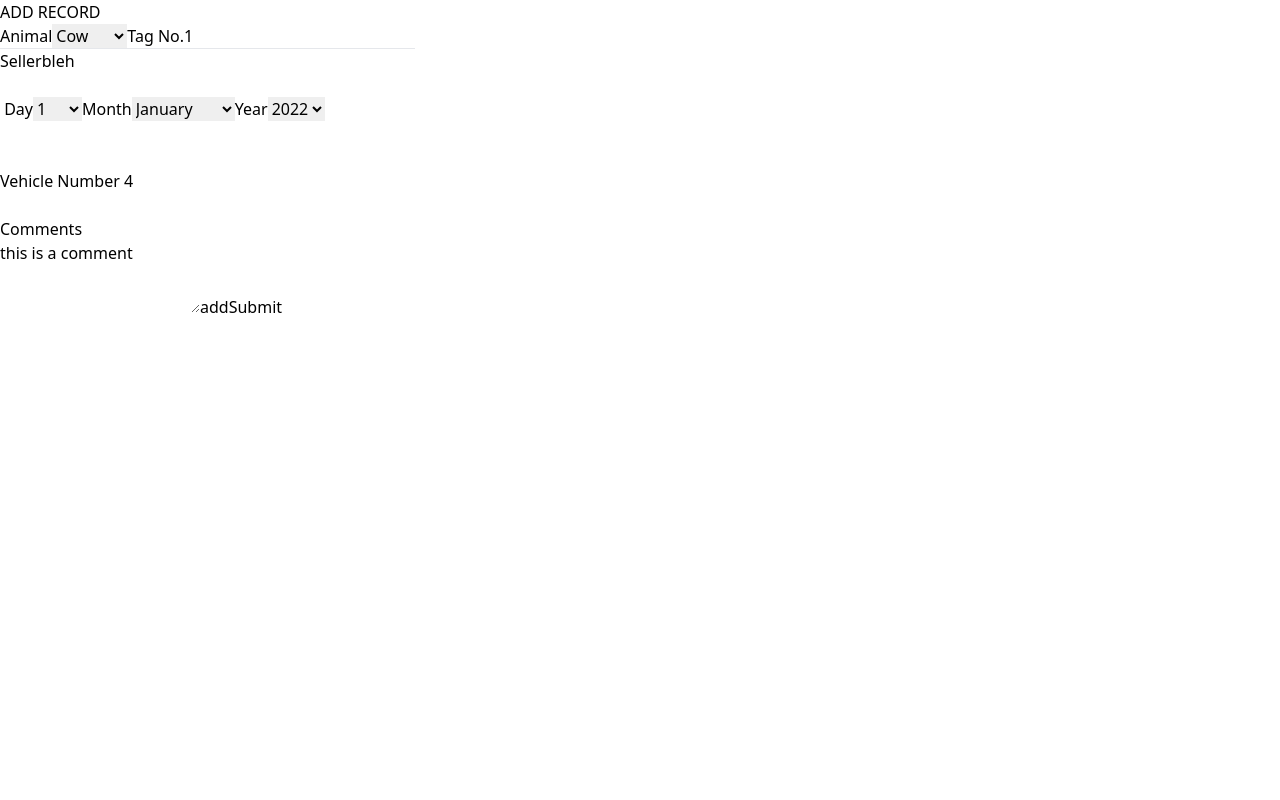
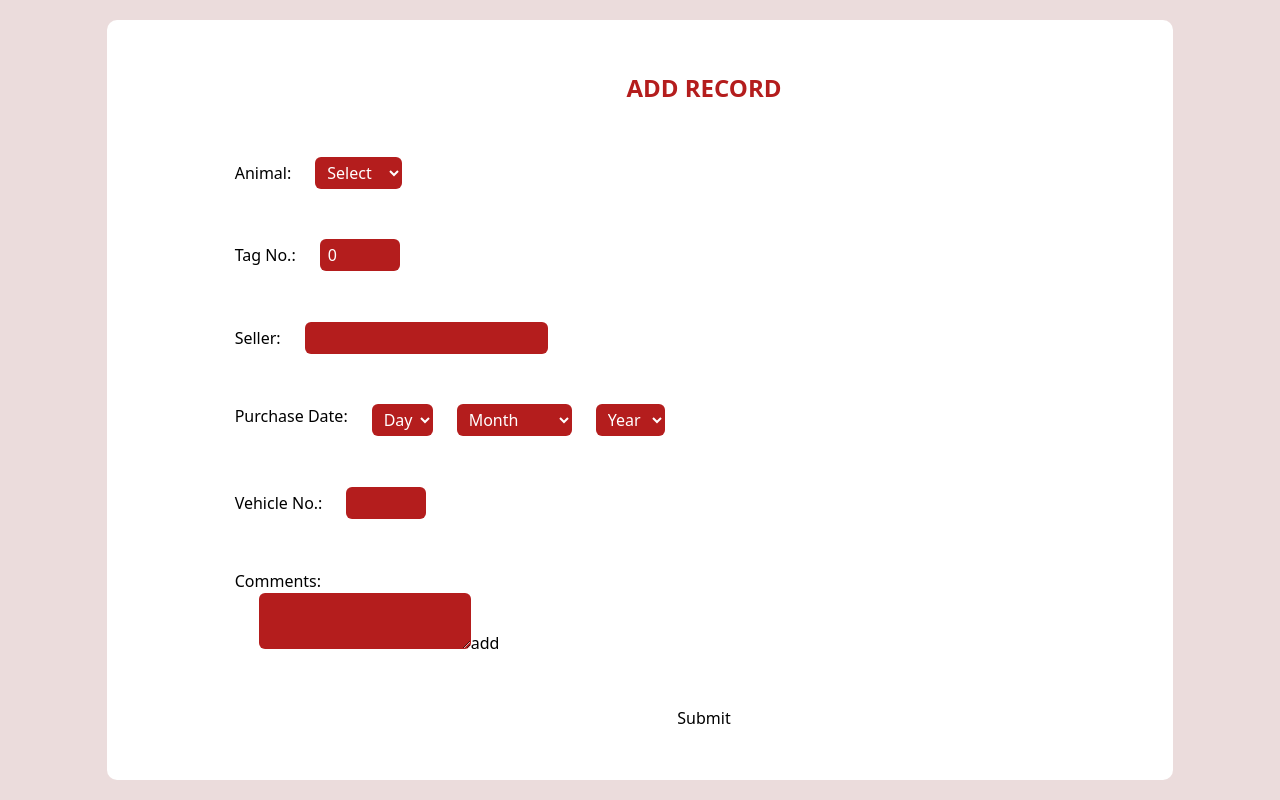
Before and after one commit to Adarshb2000/Dairy, a React (Vite) app in the folder Frontend/: page /new-record in a window 1280 px wide. Built offline with nearby package versions, Linux system fonts and the light colour scheme.

Commit message:
some more css

```diff
--- a/Frontend/src/DateElement.js
+++ b/Frontend/src/DateElement.js
@@ -1,16 +1,16 @@
 import { useState } from 'react'
 
-const DateElement = (props) => {
-  const [day, setDay] = useState(1)
-  const [month, setMonth] = useState(1)
-  const [year, setYear] = useState(1969)
+const DateElement = ({ label, name, className }) => {
+  const currYear = new Date().getFullYear()
+  const years = Array.from({ length: currYear - 2000 + 1 }).map(
+    (_, index) => currYear - index
+  )
+  const [day, setDay] = useState('')
+  const [month, setMonth] = useState('')
+  const [year, setYear] = useState('')
   const days = Array.from({ length: 31 }).map((val, index) => index + 1)
   const months = Array.from({ length: 12 }).map((val, index) =>
     new Date(0, index).toLocaleString('en', { month: 'long' })
-  )
-  const currYear = new Date().getFullYear()
-  const years = Array.from({ length: currYear - 2000 + 1 }).map(
-    (val, index) => currYear - index
   )
 
   const [date, setDate] = useState(new Date().toISOString().split('T')[0])
@@ -20,16 +20,12 @@ const DateElement = (props) => {
   }
 
   return (
-    <div>
-      <label>
-        {' '}
-        {props.label} &nbsp;
-        <label>
-          Day
+    <div className="datebox">
+      <label>{label}</label>
+      {/* <div> */}
       <select
         id="day"
         name="Day"
-            defaultValue={null}
         onChange={(e) => {
           setDay(e.target.value)
           onDateChange()
@@ -38,8 +34,10 @@ const DateElement = (props) => {
           setDay(e.target.value)
           onDateChange()
         }}
+        className={className}
+        value={day}
       >
-            <option defaultValue={true} disabled>
+        <option value={''} disabled>
           Day
         </option>
         {days.map((value) => {
@@ -50,13 +48,9 @@ const DateElement = (props) => {
           )
         })}
       </select>
-        </label>
-        <label>
-          Month
       <select
         id="month"
         name="Month"
-            defaultValue={null}
         onChange={(e) => {
           setMonth(e.target.value)
           onDateChange()
@@ -65,8 +59,10 @@ const DateElement = (props) => {
           setMonth(e.target.value)
           onDateChange()
         }}
+        className={className}
+        value={month}
       >
-            <option defaultValue={true} disabled>
+        <option value="" disabled>
           Month
         </option>
         {months.map((value, index) => {
@@ -77,13 +73,9 @@ const DateElement = (props) => {
           )
         })}
       </select>
-        </label>
-        <label>
-          Year
       <select
         id="year"
         name="Year"
-            defaultValue={null}
         onChange={(e) => {
           setYear(e.target.value)
           onDateChange()
@@ -92,8 +84,10 @@ const DateElement = (props) => {
           setYear(e.target.value)
           onDateChange()
         }}
+        className={className}
+        value={year}
       >
-            <option defaultValue={true} disabled>
+        <option value="" disabled>
           Year
         </option>
         {years.map((value, index) => {
@@ -104,15 +98,8 @@ const DateElement = (props) => {
           )
         })}
       </select>
-        </label>
-        <input
-          onChange={() => {}}
-          name={props.name}
-          value={date}
-          hidden
-          type="date"
-        />
-      </label>
+      <input onChange={() => {}} name={name} value={date} hidden type="date" />
+      {/* </div> */}
     </div>
   )
 }
--- a/Frontend/src/Home.js
+++ b/Frontend/src/Home.js
@@ -19,12 +19,14 @@ const Home = () => {
     }
   }
   return (
-    <div>
-      <form onSubmit={formSubmit}>
-        <h4> SEARCH RECORD </h4>
+    <div className="wrapper">
+      <form className="box2" onSubmit={formSubmit}>
+        <h4 className="heading1"> SEARCH RECORD </h4>
+        <div className="box3">
           <label htmlFor="animal">
-          Animal
+            Animal:
             <select
+              className="inputs"
               id="animal"
               name="Animal"
               onChange={(e) => setAnimal(e.target.value)}
@@ -38,8 +40,9 @@ const Home = () => {
             </select>
           </label>
           <label htmlFor="tag">
-          Tag No.
+            Tag No.:
             <input
+              className="inputs"
               onChange={(e) => setTag(e.target.value)}
               id="tag"
               name="Tag"
@@ -48,18 +51,22 @@ const Home = () => {
               min={0}
             />
           </label>
-        <button type="submit">search</button>
+        </div>
+        <button className="buttons" type="submit">
+          search
+        </button>
       </form>
       <hr />
       <br />
-      <button>
-        <Link to={'/new-record'}>add new</Link>
+      <button className="buttons2">
+        <Link to={'/new-record'}>add new record</Link>
       </button>
       <br />
       <hr />
       <br />
       <Link to="/add-milk">check here</Link>
       <button
+        className="buttons2"
         onClick={() => {
           logout(navigate)
         }}
--- a/Frontend/src/NewRecord.js
+++ b/Frontend/src/NewRecord.js
@@ -3,21 +3,23 @@ import { Navigate, useNavigate } from 'react-router-dom'
 import { logDetails, logout, objectForSubmission } from './Helper'
 import DateElement from './DateElement'
 import { DataBaseError, TokenError } from './CustomErrors'
+import SelectElement from './SelectElement'
 const NewRecord = () => {
   const navigate = useNavigate()
-  const [animal, setAnimal] = useState('cow')
-  const [tag, setTag] = useState(1)
-  const [seller, setSeller] = useState('bleh')
+  const [tag, setTag] = useState(0)
+  const [seller, setSeller] = useState('')
   const [loading, setLoading] = useState(false)
-  const [vehicleNumber, setVehicleNumber] = useState('4')
-  const comments = useRef(['this is a comment'])
+  const [vehicleNumber, setVehicleNumber] = useState()
+  const comments = useRef([])
   const [currComment, setCurrComment] = useState('')
+  const [fr, setFr] = useState(false)
 
   return loading ? (
     <>Loading...</>
   ) : (
-    <div>
+    <div className="wrapper">
       <form
+        className="box0 bigbox w-5/6 bg-white"
         onSubmit={(event) => {
           event.preventDefault()
           setLoading(true)
@@ -36,22 +38,20 @@ const NewRecord = () => {
             })
         }}
       >
-        <h4> ADD RECORD </h4>
-        <label htmlFor="animal">
-          Animal
-          <select
-            id="animal"
+        <h4 className="heading1"> ADD RECORD </h4>
+        <SelectElement
           name="animal"
-            defaultValue={null}
-            onChange={(e) => setAnimal(e.target.value)}
-          >
-            <option value="cow">Cow</option>
-            <option value="buffalo">Buffalo</option>
-          </select>
-        </label>
+          label="Animal:"
+          options={[
+            ['Cow', 'cow'],
+            ['Buffalo', 'buffalo'],
+          ]}
+          className="inputs"
+        />
         <label htmlFor="tag">
-          Tag No.
+          Tag No.:
           <input
+            className="inputs w-20"
             onChange={(e) => setTag(e.target.value)}
             value={tag}
             id="tag"
@@ -59,25 +59,25 @@ const NewRecord = () => {
             type="number"
           />
         </label>
-        <hr />
-        <label htmlFor="purchaseDate"></label>
         <label htmlFor="seller">
-          Seller
+          Seller:
           <input
+            className="inputs"
             onChange={(e) => setSeller(e.target.value)}
             id="seller"
             name="seller"
             value={seller}
           />
         </label>
-        <br />
-        <br />
-        <DateElement name="purchaseDate" />
-        <br />
-        <br />
+        <DateElement
+          label="Purchase Date:"
+          name="purchaseDate"
+          className="inputs max-w-min"
+        />
         <label htmlFor="vehicleNumber">
-          Vehicle Number{' '}
+          Vehicle No.:
           <input
+            className="inputs w-20"
             onChange={(e) => setVehicleNumber(e.target.value)}
             id="vehicleNumber"
             name="vehicleNumber"
@@ -85,32 +85,53 @@ const NewRecord = () => {
             value={vehicleNumber}
           />
         </label>
-        <br />
-        <br />
+
         <label htmlFor="comments">
-          Comments{' '}
-          <ul>
+          Comments:{' '}
+          <div
+            className="max-h-20 overflow-y-scroll"
+            hidden={!comments.current.length}
+          >
+            <ul className="text-red1">
+              {fr ? '' : ''}
               {comments.current.map((val, index) => (
-              <li key={index}>
+                <li
+                  key={index}
+                  onClick={(e) => {
+                    comments.current = comments.current.filter((val) => {
+                      return val !== e.target.innerText.trim()
+                    })
+                    setFr(!fr)
+                  }}
+                >
                   {val}
                   <br />
                 </li>
               ))}
             </ul>
+          </div>
+          <div className="flex-row">
             <textarea
+              className="inputs"
               onChange={(e) => setCurrComment(e.target.value)}
               id="comments"
               name="comments"
+              value={currComment}
             />
             <button
               type="button"
               onClick={() => {
+                if (currComment) {
                   comments.current.push(currComment)
                   setCurrComment('')
+                } else {
+                  alert('Enter some comment')
+                }
               }}
             >
               add
             </button>
+          </div>
         </label>
         <button type="submit">Submit</button>
       </form>
--- a/Frontend/src/SelectElement.js
+++ b/Frontend/src/SelectElement.js
@@ -1,6 +1,12 @@
 import { useState } from 'react'
 
-const SelectElement = ({ name, options, label, defaultValue = null }) => {
+const SelectElement = ({
+  name,
+  options,
+  label,
+  defaultValue = '',
+  className = '',
+}) => {
   const [variable, setVariable] = useState(defaultValue)
 
   return (
@@ -19,6 +25,7 @@ const SelectElement = ({ name, options, label, defaultValue = null }) => {
           onChange={({ target }) => setVariable(target.value)}
           onBlur={({ target }) => setVariable(target.value)}
           value={variable}
+          className={className}
         >
           <option value="" disabled>
             Select
--- a/Frontend/src/index.css
+++ b/Frontend/src/index.css
@@ -4,6 +4,7 @@
 
 .wrapper {
   display: flex;
+  flex-direction: column;
   justify-content: center;
   align-items: center;
   width: 100%;
@@ -22,6 +23,31 @@
   @apply md:h-2/5 md:w-2/3 lg:w-1/3;
 }
 
+.box2 {
+  display: flex;
+  flex-direction: column;
+  justify-content: space-evenly;
+  align-items: center;
+
+  border-radius: 10px;
+
+  @apply h-2/5 w-screen md:w-3/4 bg-white;
+}
+.box3 {
+  display: flex;
+  flex-direction: column;
+  width: 100%;
+  height: 50%;
+  justify-content: space-evenly;
+  @apply sm:flex-row sm:justify-evenly sm:h-auto;
+}
+.datebox {
+  display: flex;
+  flex-direction: column;
+  justify-content: space-evenly;
+  height: 28%;
+  @apply sm:flex-row sm:justify-start sm:h-auto;
+}
 .form1 {
   display: flex;
   flex-direction: column;
@@ -33,24 +59,42 @@
   font-size: large;
 }
 
+.box0 {
+  display: flex;
+  flex-direction: column;
+  justify-content: space-evenly;
+  align-items: left;
+  padding-left: 10%;
+
+  border-radius: 10px;
+}
+
+.bigbox {
+  height: 95%;
+}
+
 .login-heading {
-  flex-grow: 1;
-  flex-shrink: 1;
   text-align: center;
   font-size: xx-large;
-  color: theme('colors.red1');
-  font-weight: bold;
+  @apply text-red1 font-bold;
+}
+
+.heading1 {
+  max-height: min-content;
+  text-align: center;
+  font-size: x-large;
+  @apply text-red1 font-bold;
 }
 
 .inputs {
-  @apply ml-8 p-1 pl-2 bg-red1 text-white placeholder-grey1
+  @apply ml-6 p-1 pl-2 bg-red1 text-white placeholder-grey1
     rounded-md;
 }
 
 .buttons {
+  @apply bg-red1 px-1.5 py-0.5 w-20 border-red1 border-2 text-white rounded-3xl hover:bg-white hover:border-red1 hover:text-red1 hover:font-bold;
+}
+
+.buttons2 {
   @apply bg-red1 px-1.5 py-0.5 border-red1 border-2 text-white rounded-3xl hover:bg-white hover:border-red1 hover:text-red1 hover:font-bold;
 }
-
-.avai {
-  @apply w-10 h-10;
-}
```
Lines whose indentation alone changed are shown as unchanged.
